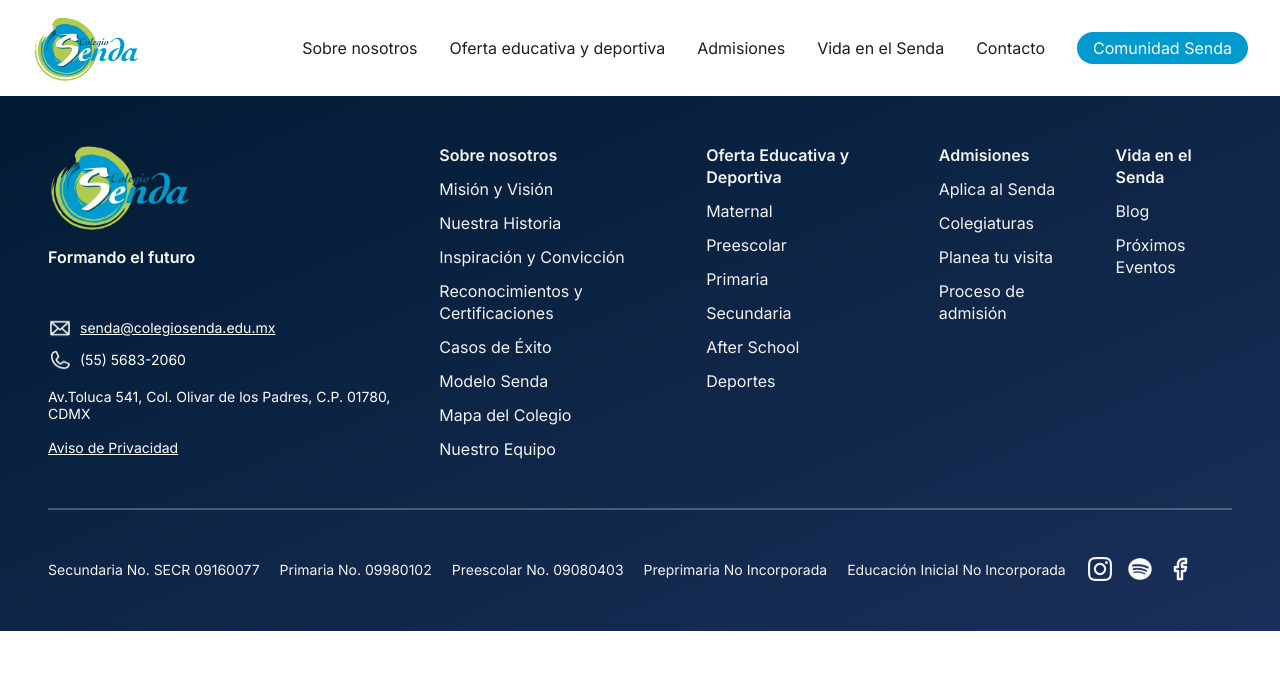
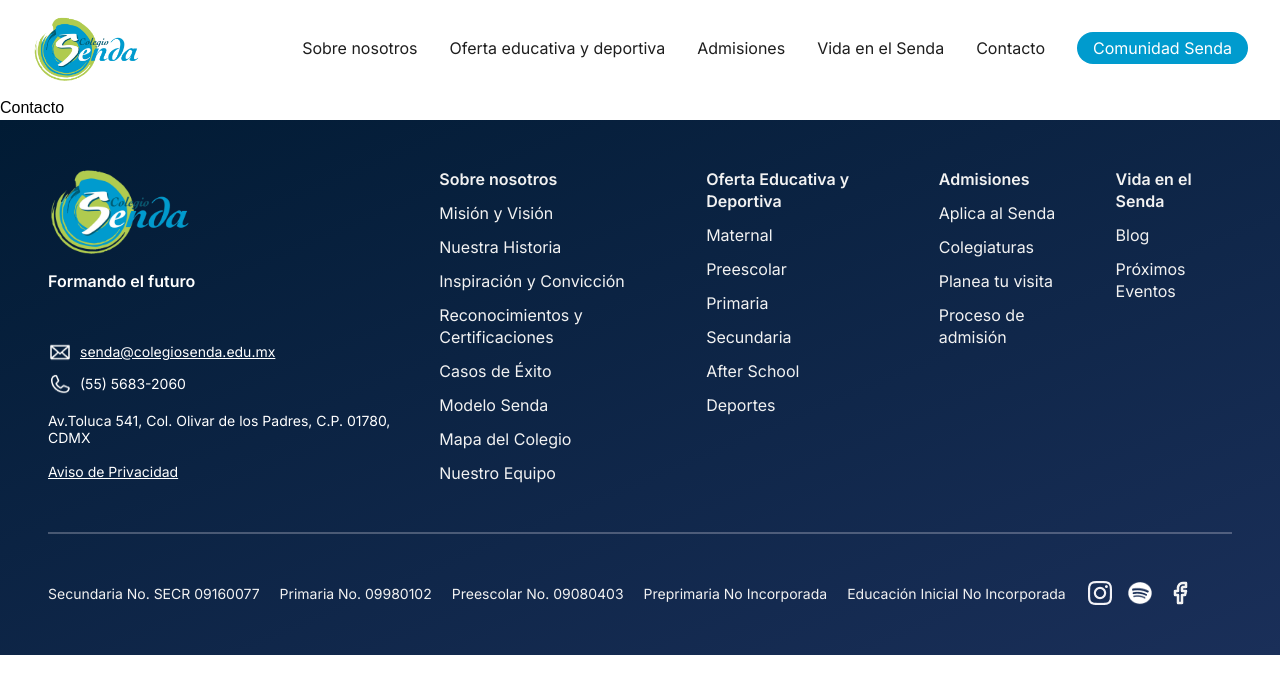
Before and after one commit to isabelrobleda/frontend-senda, a React (Vite) app: page /contacto in a window 1280 px wide. Shown: the top 694 px of the page. Built offline with nearby package versions, Linux system fonts and the light colour scheme; a web font is replaced by a local one.

Commit message:
creation of contact form path

```diff
--- a/src/App.jsx
+++ b/src/App.jsx
@@ -25,6 +25,7 @@ import ProcesoAdmision from "./pages/Admision/ProcesoAdmision";
 import Blog from "./pages/VidaSenda/Blog";
 import ProximosEventos from "./pages/VidaSenda/ProximosEventos";
 import AvisoPrivacidad from "./pages/AvisoPrivacidad";
+import Contacto from "./pages/Contacto";
 
 function App() {
   return (
@@ -56,6 +57,7 @@ function App() {
           <Route path="/proceso-de-admision" element={<ProcesoAdmision />} />
           <Route path="/blog" element={<Blog />} />
           <Route path="/proximos-eventos" element={<ProximosEventos />} />
+          <Route path="/contacto" element={<Contacto />} />
           <Route path="/aviso-de-privacidad" element={<AvisoPrivacidad />} />
         </Routes>
         <Footer />
--- a/src/components/Header.jsx
+++ b/src/components/Header.jsx
@@ -135,11 +135,11 @@ function Header() {
             </div>
           </div>
           <div className="p-2 hover:bg-neutral-100 rounded-lg flex items-center hover:cursor-pointer">
-            <a href="mailto:senda@colegiosenda.edu.mx">
+            <Link to={"/contacto"}>
               <div className="text-[#1e1e1e] text-base font-normal font-['Inter'] leading-none">
                 Contacto
               </div>
-            </a>
+            </Link>
           </div>
         </div>
         <div className="hidden md:flex items-center gap-4">
@@ -362,9 +362,11 @@ function Header() {
             )}
           </div>
           <div className="p-2 hover:bg-neutral-100 rounded-lg flex items-center w-full hover:cursor-pointer">
+            <Link to={"/contacto"}>
             <div className="text-[#1e1e1e] text-base font-normal font-['Inter'] leading-none">
               Contacto
             </div>
+            </Link>
           </div>
           <button className="px-4 py-2 mt-4 bg-[#009bce] rounded-2xl flex justify-center items-center w-full hover:cursor-pointer ">
             <p className="text-white text-base font-normal font-['Inter'] leading-none">
--- /dev/null
+++ b/src/pages/Contacto.jsx
@@ -0,0 +1,9 @@
+import React from 'react'
+
+function Contacto() {
+  return (
+    <div>Contacto</div>
+  )
+}
+
+export default Contacto
```
